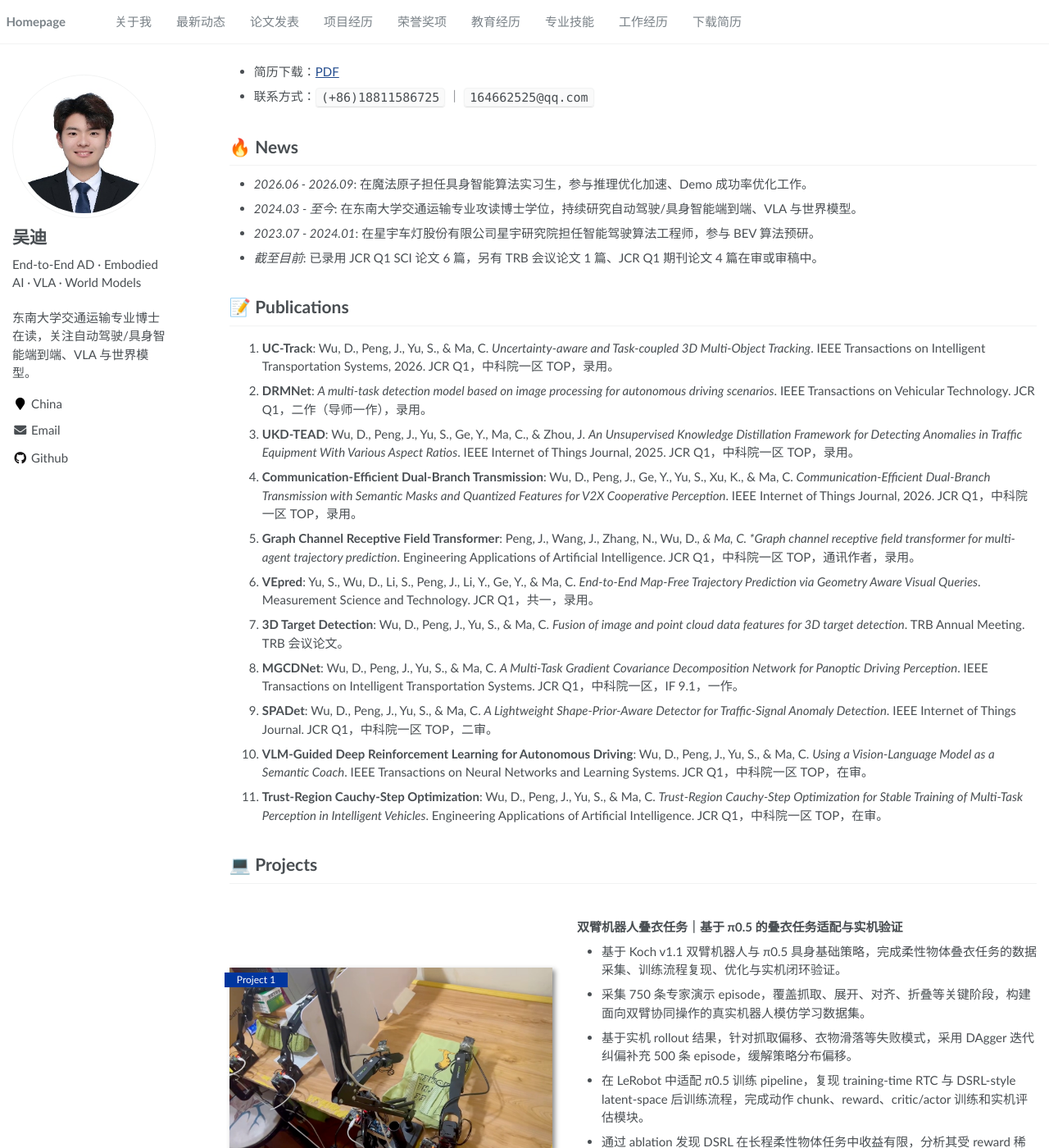
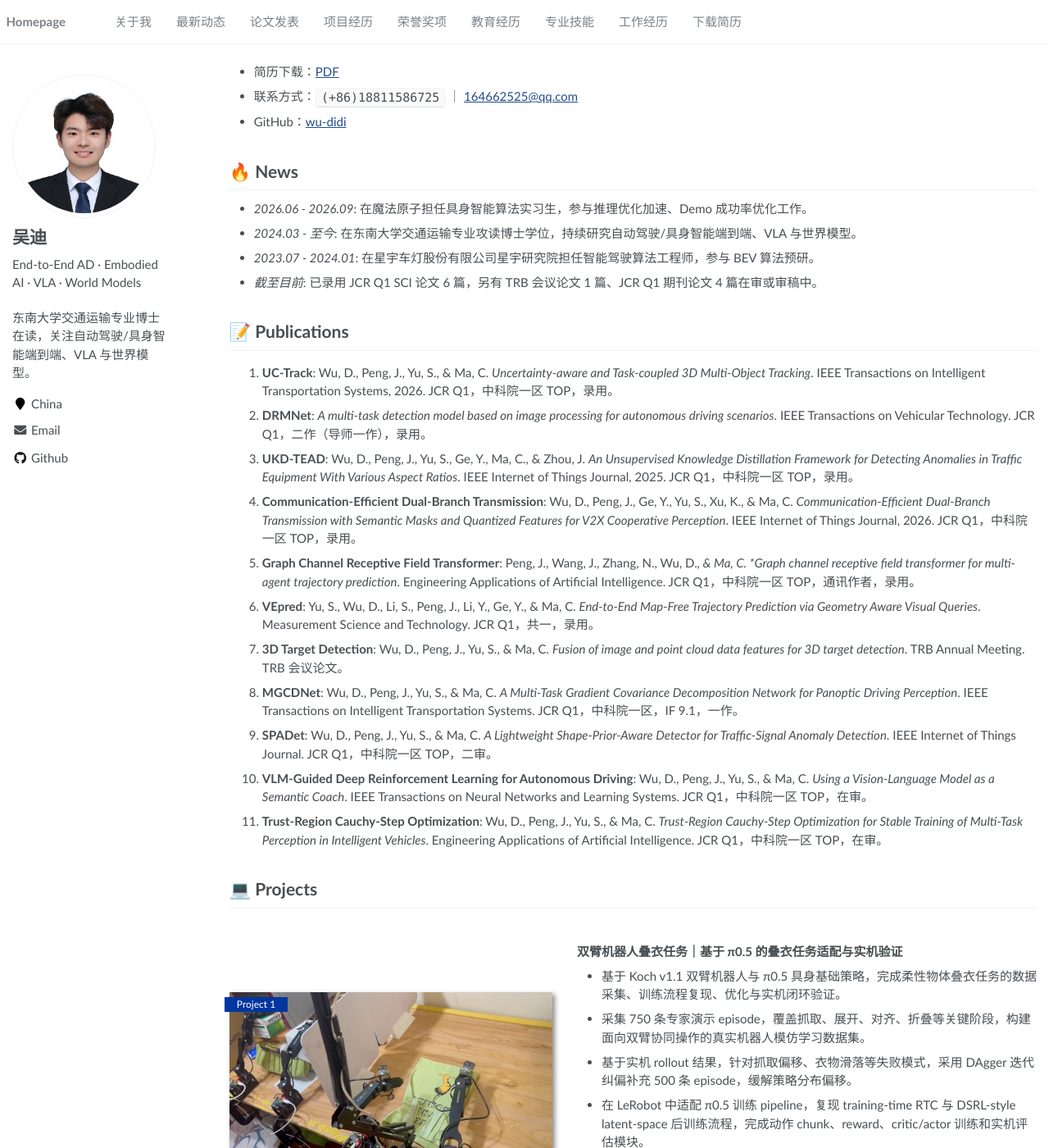
Before and after one commit to Wu-didi/Wu-didi.github.io, a Jekyll site: the page built from _pages/about.md, in a window 1280 px wide and 1400 px high. Shown: the whole window at 82% size. Built offline with Jekyll 4.4.1, drawn with Linux system fonts in a browser that asks for light colours; some of the changed text lies outside the part shown.

Commit message:
Add project deep links and update project dates and contact details

```diff
--- a/_config.yml
+++ b/_config.yml
@@ -37,7 +37,7 @@
   flickr           :
   facebook         :
   foursquare       :
-  github           : "Wu-didi"
+  github           : "wu-didi"
   google_plus      :
   keybase          :
   instagram        :
--- a/_data/authors.yml
+++ b/_data/authors.yml
@@ -5,4 +5,4 @@
   description: "东南大学交通运输专业博士在读，关注自动驾驶/具身智能端到端、VLA 与世界模型。"
   location: "China"
   email: "164662525@qq.com"
-  github: "Wu-didi"
+  github: "wu-didi"
--- a/_pages/about.md
+++ b/_pages/about.md
@@ -12,7 +12,8 @@
 <span class='anchor' id='about-me'></span>
 
 - 简历下载：[PDF](/files/resume_2026intern.pdf)
-- 联系方式：`(+86)18811586725` ｜ `164662525@qq.com`
+- 联系方式：`(+86)18811586725` ｜ [164662525@qq.com](mailto:164662525@qq.com)
+- GitHub：[wu-didi](https://github.com/wu-didi)
 
 <span class='anchor' id='news'></span>
 
@@ -42,7 +43,7 @@
 
 # 💻 Projects
 
-<div class='paper-box'><div class='paper-box-image'><div><div class="badge">Project 1</div><img src='images/projects/video-posters/robot1.jpg' alt="双臂机器人叠衣任务实机画面" width="100%"></div></div>
+<div class='paper-box' id='project-folding'><div class='paper-box-image'><div><div class="badge">Project 1</div><img src='images/projects/video-posters/robot1.jpg' alt="双臂机器人叠衣任务实机画面" width="100%"></div></div>
 <div class='paper-box-text' markdown="1">
 
 **双臂机器人叠衣任务｜基于 π0.5 的叠衣任务适配与实机验证**
@@ -64,7 +65,7 @@
 </div>
 </div>
 
-<div class='paper-box'><div class='paper-box-image'><div><div class="badge">Project 2</div><img src='images/projects/video-posters/AD2.jpg' alt="新能源 MPV 自动驾驶实车画面" width="100%"></div></div>
+<div class='paper-box' id='project-mpv'><div class='paper-box-image'><div><div class="badge">Project 2</div><img src='images/projects/video-posters/AD2.jpg' alt="新能源 MPV 自动驾驶实车画面" width="100%"></div></div>
 <div class='paper-box-text' markdown="1">
 
 **校企联合实车项目｜新能源 MPV 智能驾驶算法开发**
@@ -126,12 +127,12 @@
 </div>
 </div>
 
-<div class='paper-box'><div class='paper-box-image'><div><div class="badge">Project 3</div><img src='images/projects/bev-tracking.png' alt="city-memory-driving" width="100%"></div></div>
+<div class='paper-box' id='project-city-memory'><div class='paper-box-image'><div><div class="badge">Project 3</div><img src='images/projects/bev-tracking.png' alt="city-memory-driving" width="100%"></div></div>
 <div class='paper-box-text' markdown="1">
 
 **城市记忆行车｜Transformer 跟踪 Head 设计与集成**
 
-**时间**：2024 - 至今
+**时间**：2023.08 - 2024.01
 
 - 负责基于 Transformer 的端到端跟踪 head 搭建，并集成到 BEV 感知框架中，实现检测、跟踪、预测的联合建模与时序关联。
 - 设计不确定性感知 Query 生成模块：基于目标置信度生成查询向量，使关联与状态更新对低置信、噪声观测更稳定。
@@ -141,12 +142,12 @@
 </div>
 </div>
 
-<div class='paper-box'><div class='paper-box-image'><div><div class="badge">Project 4</div><img src='images/projects/traffic-inspection.png' alt="traffic-infrastructure-inspection" width="100%"></div></div>
+<div class='paper-box' id='project-inspection'><div class='paper-box-image'><div><div class="badge">Project 4</div><img src='images/projects/traffic-inspection.png' alt="traffic-infrastructure-inspection" width="100%"></div></div>
 <div class='paper-box-text' markdown="1">
 
 **交通基础设施智能巡检系统｜异常检测落地**
 
-**时间**：2023 - 2024
+**时间**：2024.05 - 2025.06
 
 - 基于道路巡检数据以及交通电子警察数据，实现交通信号灯、交通诱导屏等交通设备异常状态检测。
 - 制定标注规则并组织人员进行标注；针对目标长宽比特点，设计矩形特征提取模块，提出长宽比约束的 NMS，mAP 提高为 92%。
--- a/assets/css/main.scss
+++ b/assets/css/main.scss
@@ -41,6 +41,7 @@
 @import "print";
 
 .paper-box {
+    scroll-margin-top: 5rem;
     display: flex;
     justify-content: left;
     align-items: center;
```
